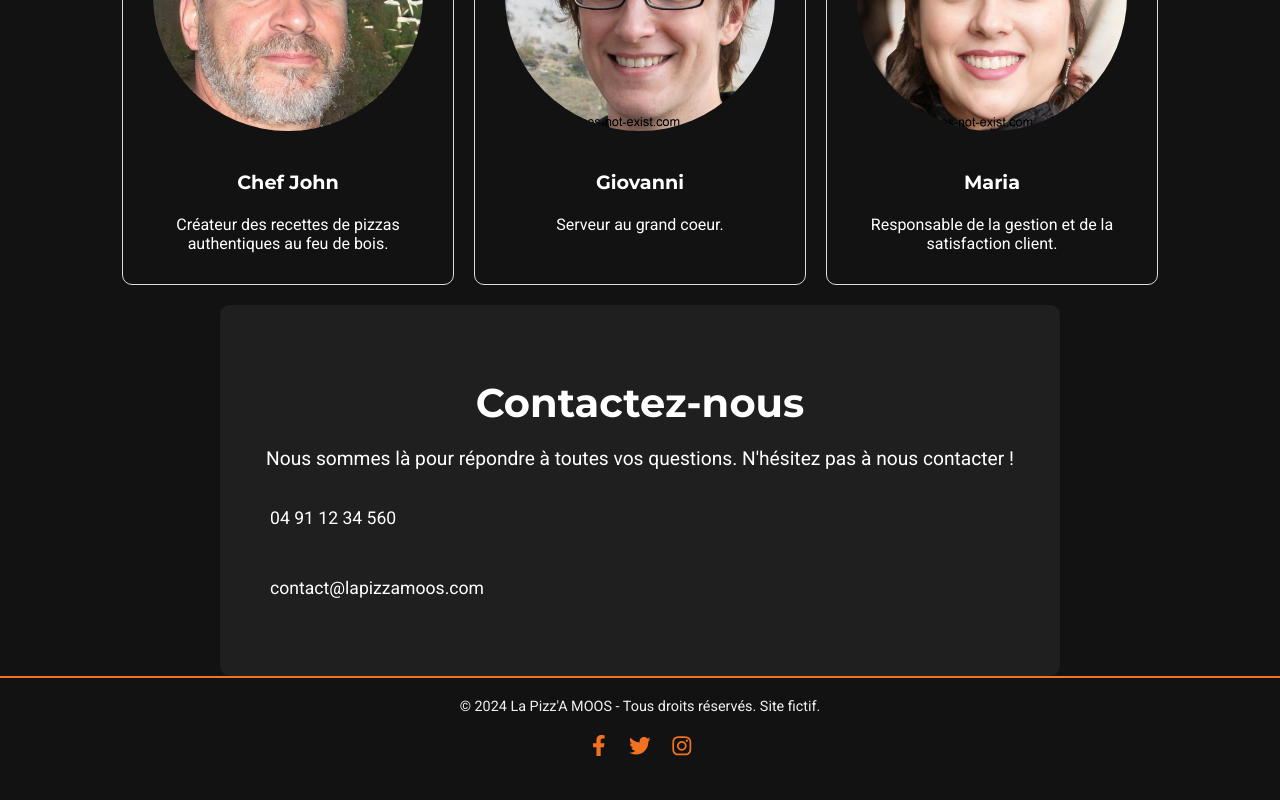
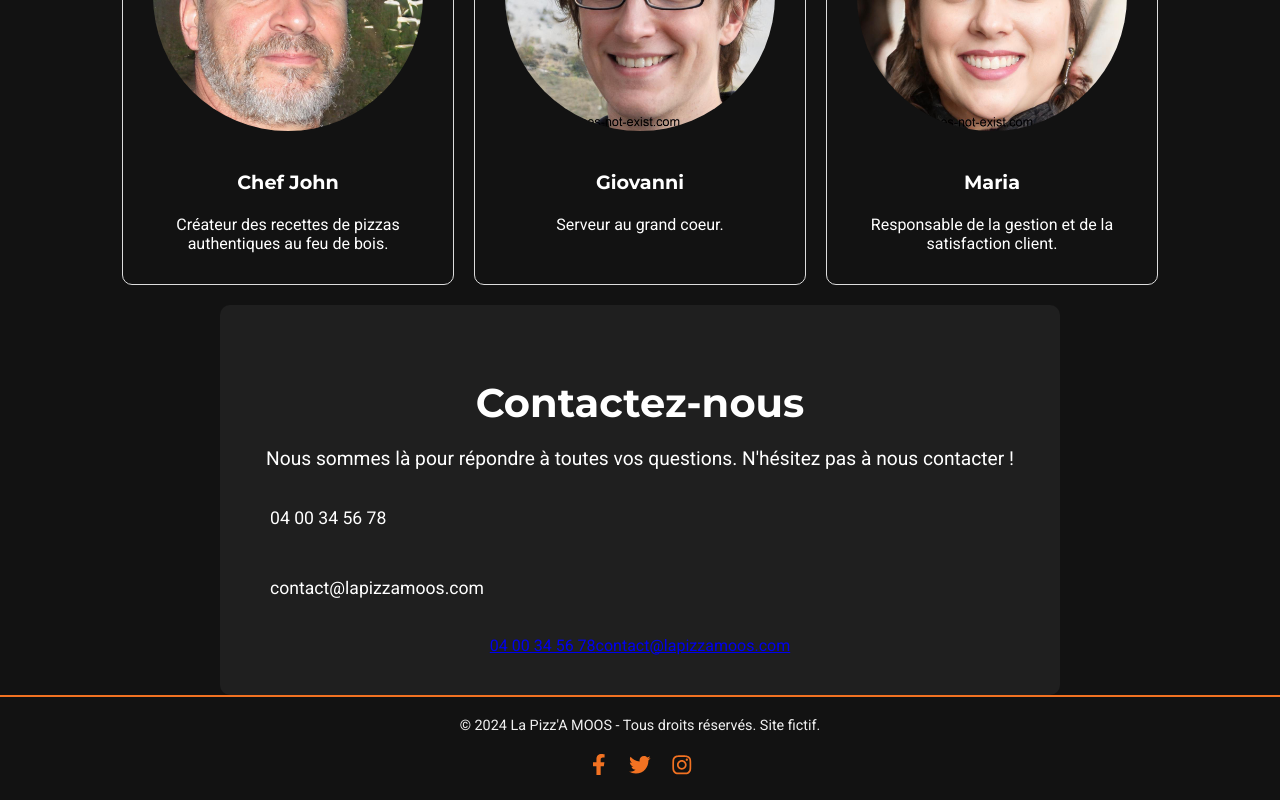
Before and after one commit to MustaphaMab/La_pizz_avec_REACT, a React (Create React App) app in the folder frontend/: page / in a window 1280 px wide. Shown: the part 2127-2927 px from the top of the page. Built offline with nearby package versions, Linux system fonts and the light colour scheme.

Commit message:
modifs page contact

```diff
--- a/frontend/src/pages/accueil.js
+++ b/frontend/src/pages/accueil.js
@@ -161,13 +161,15 @@ const Accueil = () => {
         <div className="contact-info">
           <div className="contact-item">
             <i className="contact-icon fas fa-phone"></i>
-            <p>04 91 12 34 560</p>
+            <p>04 00 34 56 78</p>
           </div>
           <div className="contact-item">
             <i className="contact-icon fas fa-envelope"></i>
             <p>contact@lapizzamoos.com</p>
           </div>
         </div>
+        <a href='tel:+33491123456'>04 00 34 56 78</a>
+<a href='mailto:contact@lapizzamoos.com'>contact@lapizzamoos.com</a>
       </section>
 
 
```
